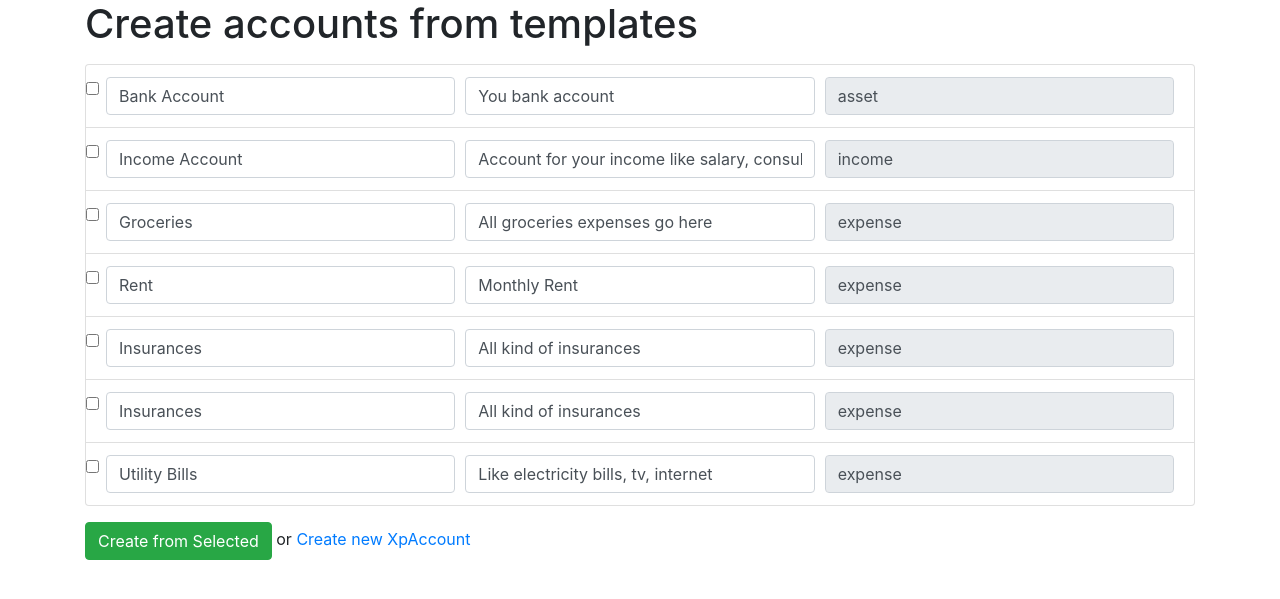
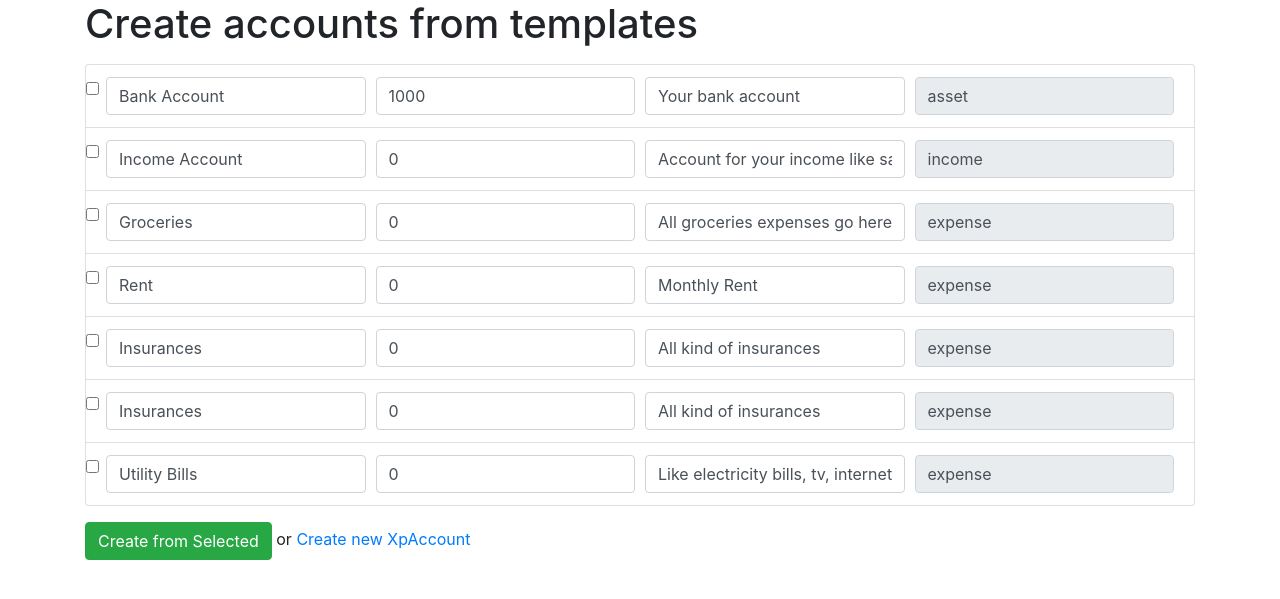
Before and after one commit to Django-Lessons/xptracker, a Django app: page /start in a window 1280 px wide. Shown: the part 56-655 px from the top of the page. Run offline with Django 3.2, Linux system fonts and the light colour scheme; the visitor is signed in with stand-in values (Sample User, id 1); some libraries are stand-ins or nearby versions.

Commit message:
add amount in the templates

```diff
--- a/core/templates/core/start.html
+++ b/core/templates/core/start.html
@@ -13,8 +13,10 @@
                         defaultCheck1">
                         <div class="form-row">
                             <div class="col">
-
                                 <input class="form-control" name="title" value="{{ account.title }}" />
+                            </div>
+                            <div class="col">
+                                <input class="form-control" name="title" value="{{ account.amount }}" />
                             </div>
                             <div class="col">
                                 <input class="form-control" name="description" value="{{ account.description }}" />
--- a/core/views.py
+++ b/core/views.py
@@ -6,7 +6,7 @@ from .models import ASSET, EXPENSE, INCOME, XpAccount
 account_templates = [
     {
         'title': "Bank Account",
-        'description': "You bank account",
+        'description': "Your bank account",
         'acc_type': ASSET,
         'amount': 1000
     },
```
